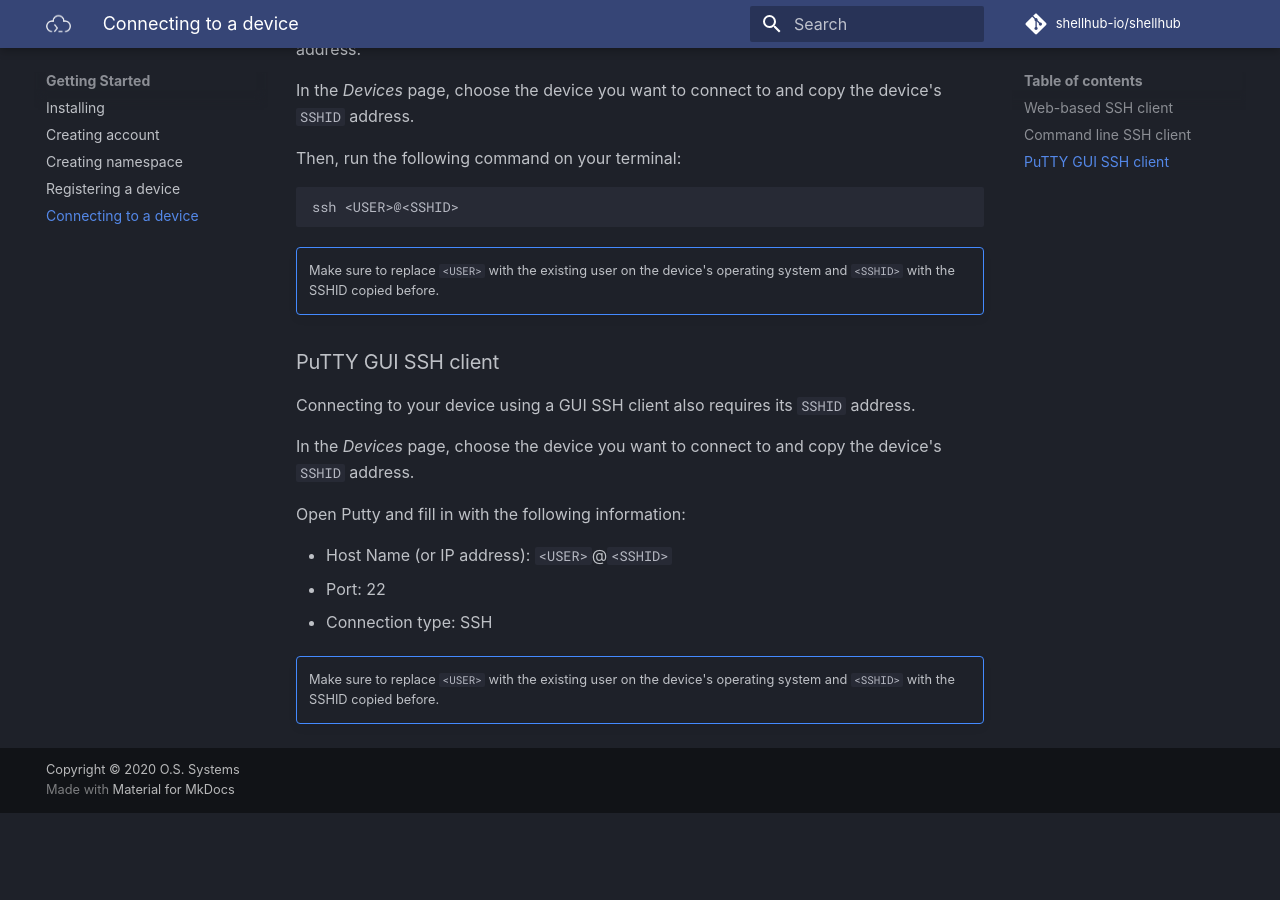
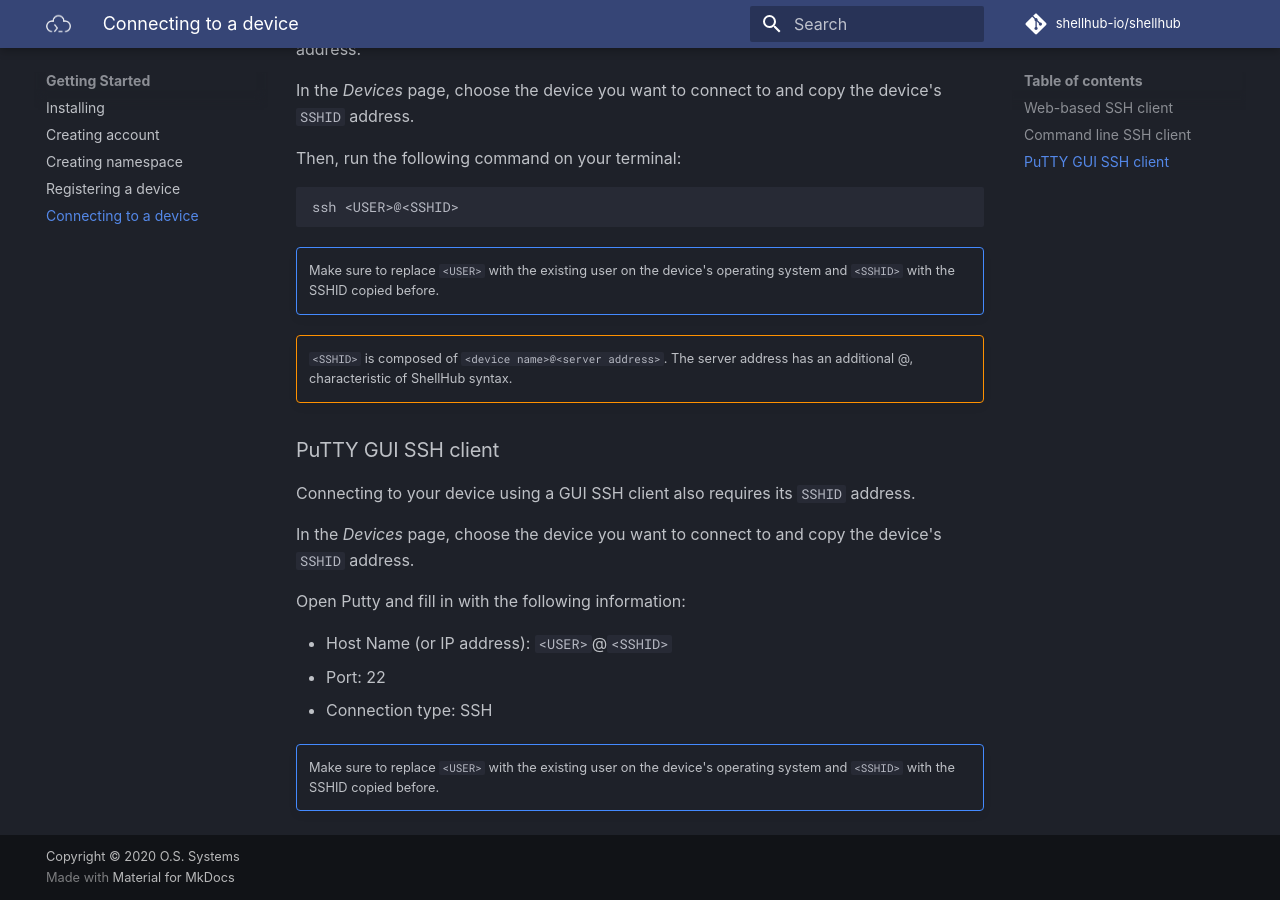
Before and after one commit to shellhub-io/shellhub-io.github.io, an MkDocs documentation site: the page built from docs/getting-started/connecting-device.md, in a window 1280 px wide and 900 px high, scrolled down 718 px. Built offline with MkDocs 1.6.1 and Material for MkDocs 9.7.7, drawn with Linux system fonts in a browser that asks for light colours; some web fonts are replaced; comment, search, counter and statistics services are not loaded; before the commit the page ends 1531 px from its top, so only the background shows below that.

Commit message:
docs: add warning label to SSHID

```diff
--- a/docs/getting-started/connecting-device.md
+++ b/docs/getting-started/connecting-device.md
@@ -29,6 +29,8 @@ ssh <USER>@<SSHID>
 !!! note ""
     Make sure to replace `<USER>` with the existing user on the device's operating system and
     `<SSHID>` with the SSHID copied before.
+!!! warning ""
+    `<SSHID>` is composed of `<device name>@<server address>`. The server address has an additional @, characteristic of ShellHub syntax.
 
 ### PuTTY GUI SSH client
 
```
